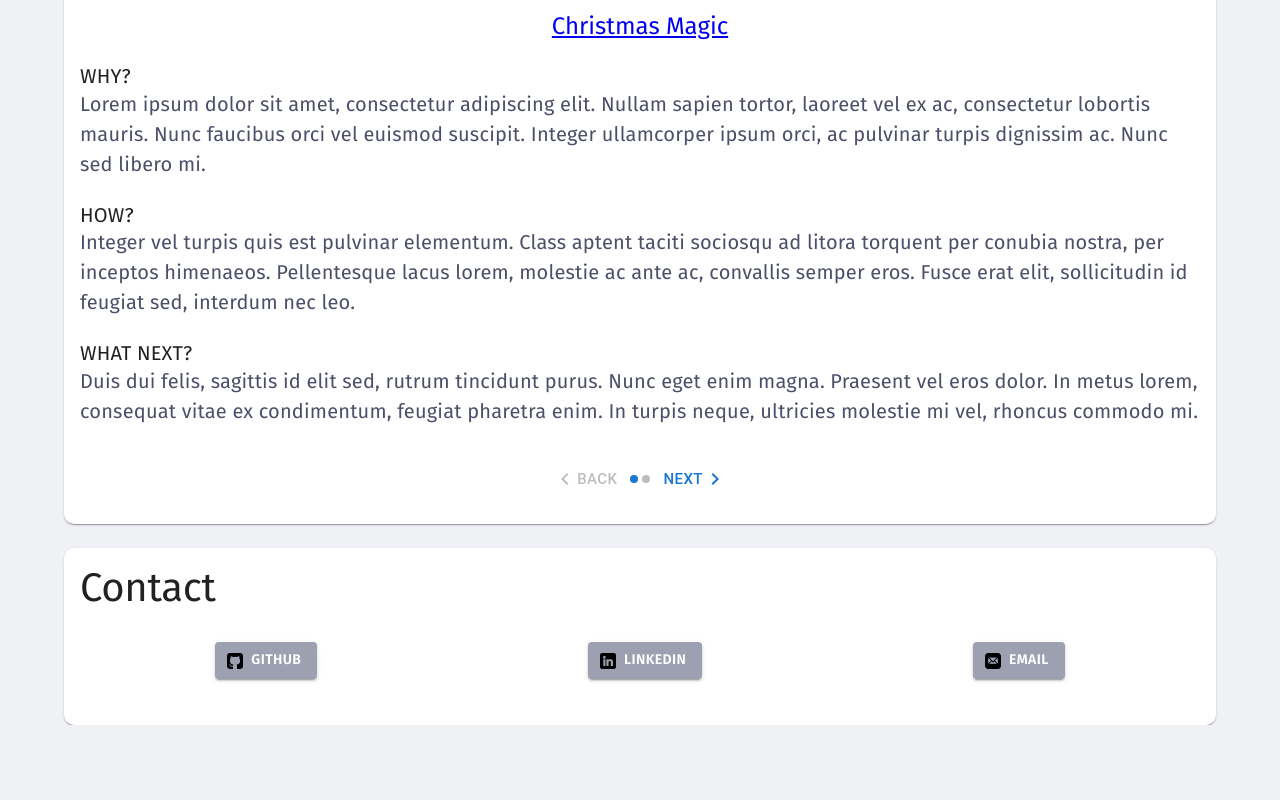
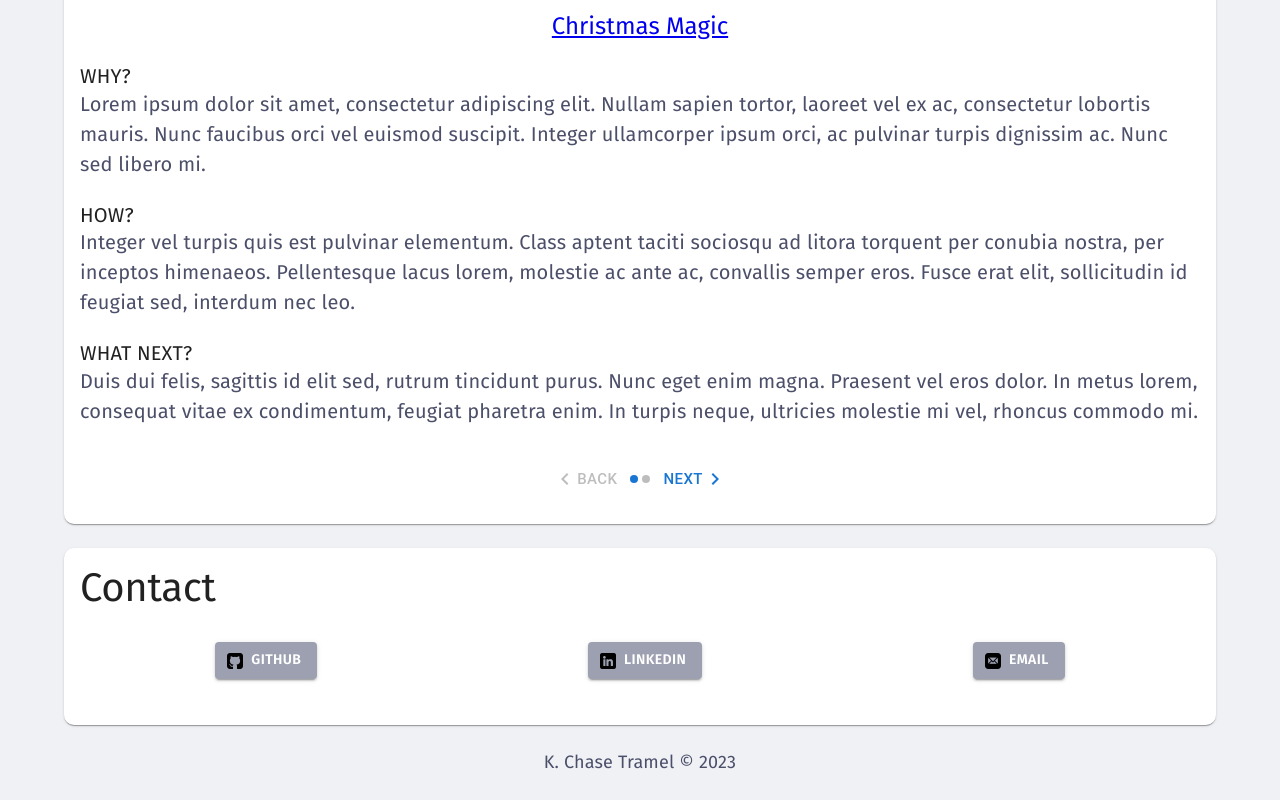
Before and after one commit to ChaseTramel/material-portfolio, a React (Create React App) app: page / in a window 1280 px wide. Shown: the part 877-1677 px from the top of the page. Before the commit the page ends 1602 px from the top, so only its background shows below. Built offline with nearby package versions, Linux system fonts and the light colour scheme.

Commit message:
Created Footer component. Updated button link in About component.

```diff
--- a/src/App.js
+++ b/src/App.js
@@ -4,6 +4,7 @@ import Header from './components/Header.js';
 import About from './components/About.js';
 import Projects from './components/Projects.js';
 import Contact from './components/Contact.js';
+import Footer from './components/Footer.js';
 
 function App() {
   return (
@@ -12,6 +13,7 @@ function App() {
       <About />
       <Projects />
       <Contact />
+      <Footer />
     </Container>
   );
 }
--- a/src/components/About.js
+++ b/src/components/About.js
@@ -35,6 +35,7 @@ function About() {
                     ))}
                     <Button
                         variant="contained"
+                        href="#contact"
                         sx={{
                             bgcolor: "white",
                             color: "#4c4f69",
--- a/src/components/Footer.js
+++ b/src/components/Footer.js
@@ -1,3 +1,21 @@
+import { Container, Typography } from "@mui/material";
+
 function Footer() {
+    const currentYear = new Date().getFullYear();
 
+    return (
+        <Container sx={{padding: 3, display: "flex", flexDirection: "center"}}>
+            <Typography sx={{
+                    textAlign: "center",
+                    width: "100%",
+                    fontFamily: "Fira Sans",
+                    color: "#4c4f69",
+                    fontSize: 18
+                }}>
+                K. Chase Tramel © {currentYear}
+            </Typography>
+        </Container>
+    )
 }
+
+export default Footer;
```
